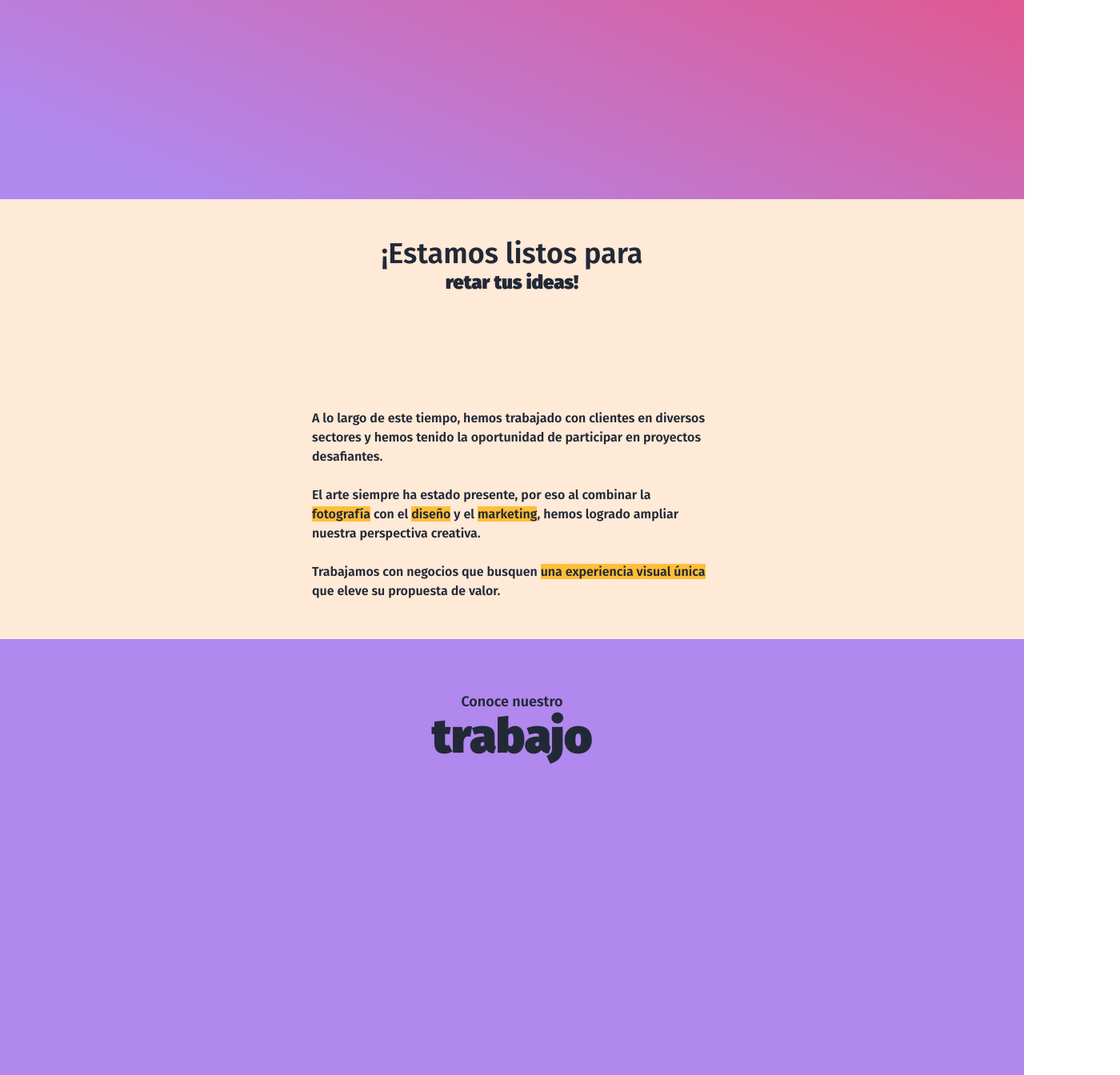
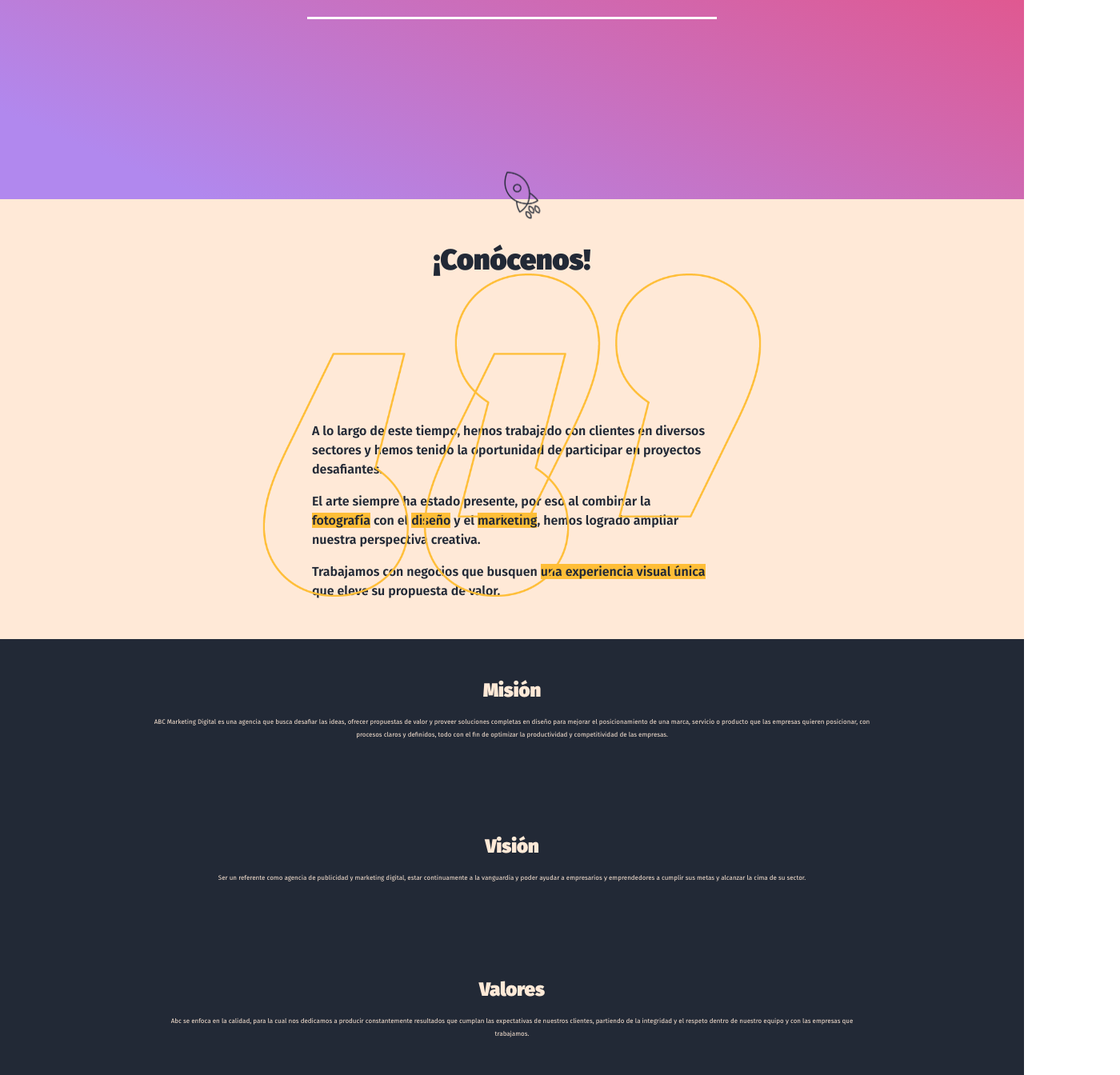
Before and after one commit to jvrmrls/web-abc, a React (Vite) app: page / in a window 1280 px wide. Shown: the part 301-1645 px from the top of the page at 80% size, 1400 px wide, since content can reach past the window. Built offline with nearby package versions, Linux system fonts and the light colour scheme.

Commit message:
feat: Components

```diff
--- a/src/components/domain/home/CompanyComponent.jsx
+++ b/src/components/domain/home/CompanyComponent.jsx
@@ -1,11 +1,25 @@
 import Box from '@mui/material/Box';
+import spaceImage from '#/assets/╓CONO.png';
 
 function CompanyComponent() {
   return (
     <Box
       sx={style.container}
-      className='flex flex-col justify-between  items-center gap-16 py-16 h-[250px] lg:h-[550px]'
-    ></Box>
+      className='flex flex-col justify-center  items-center gap-4 py-16 h-[250px] lg:h-[550px] relative'
+    >
+      <p className='text-center text-2xl lg:text-4xl font-semibold leading-6'>
+        &#161;Estamos listos para{' '}
+        <span className='block text-4xl font-black'>retar tus ideas&#33;</span>
+      </p>
+      <Box
+        sx={style?.divider}
+      />
+      <img
+        src={spaceImage}
+        alt='space'
+        className='absolute bottom-[-50px] w-[180px] rotate-180 z-10'
+        />
+    </Box>
   );
 }
 
@@ -14,6 +28,12 @@ const style = {
     width: '100%',
     background:
       'linear-gradient(to bottom left, #f3456b 0 2%, #b188ee 90% 100%)'
+  },
+  divider: {
+    width: '40%',
+    minWidth: "200px",
+    height: '3px',
+    backgroundColor: 'white'
   }
 };
 
--- /dev/null
+++ b/src/components/domain/home/MissionVissionComponent.jsx
@@ -0,0 +1,55 @@
+import Box from '@mui/material/Box';
+
+function MissionVissionComponent() {
+  return (
+    <Box
+      sx={style.container}
+      className='flex flex-col justify-between  items-center py-12 gap-6  min-h-[220px] w-full lg:min-h-[550px]'
+    >
+      <Box className={"w-full flex flex-col items-center justify-center gap-4"}>
+        <p
+          className='text-lg text-center leading-3 w-[140px] lg:w-[400px] lg:text-2xl font-black'>
+          Misi&oacute;n
+        </p>
+        <p className='text-[8px] font-normal text-center leading-4 max-w-[70vw]'>
+          ABC Marketing Digital es una agencia que busca desafiar las ideas, ofrecer
+          propuestas de valor y proveer soluciones completas en dise&ntilde;o para
+          mejorar el posicionamiento de una marca, servicio o producto que las
+          empresas quieren posicionar, con procesos claros y definidos, todo con
+          el fin de optimizar la productividad y competitividad de las empresas.
+        </p>
+      </Box>
+      <Box className={"w-full flex flex-col items-center justify-center gap-4"}>
+        <p
+          className='text-lg text-center leading-3 w-[140px] lg:w-[400px] lg:text-2xl font-black'>
+          Visi&oacute;n
+        </p>
+        <p className='text-[8px] font-normal text-center leading-4 max-w-[70vw]'>
+          Ser un referente como agencia de publicidad y marketing digital, estar continuamente a la vanguardia
+          y poder ayudar a empresarios y emprendedores a cumplir sus metas y alcanzar la cima de su sector.
+        </p>
+      </Box>
+      <Box className={"w-full flex flex-col items-center justify-center gap-4"}>
+        <p
+          className='text-lg text-center leading-3 w-[140px] lg:w-[400px] lg:text-2xl font-black'>
+          Valores
+        </p>
+        <p className='text-[8px] font-normal text-center leading-4 max-w-[70vw]'>
+          Abc se enfoca en la calidad, para la cual nos dedicamos a producir
+          constantemente resultados que cumplan las expectativas de nuestros
+          clientes, partiendo de la integridad y el respeto dentro de nuestro
+          equipo y con las empresas que trabajamos.
+        </p>
+      </Box>
+    </Box>
+  );
+}
+
+const style = {
+  container: {
+    backgroundColor: '#222936',
+    color: '#ffe9d7'
+  }
+};
+
+export default MissionVissionComponent;
--- a/src/components/domain/home/SloganComponent.jsx
+++ b/src/components/domain/home/SloganComponent.jsx
@@ -1,25 +1,29 @@
 import Box from '@mui/material/Box';
 import AttachedWord from '#/components/shared/AttachedWord';
+import comillasImage from '#/assets/comillas.png';
 
 function SloganComponent() {
   return (
     <Box
       sx={style.container}
-      className='flex flex-col justify-between  items-center gap-16 py-12 h-max w-full lg:h-[550px]'
+      className="flex flex-col justify-between  items-center gap-10 py-12 h-max w-full lg:h-[550px] relative "
     >
-      <p className='text-center text-lg lg:text-4xl font-semibold leading-3'>
-        &#161;Estamos listos para{' '}
-        <span className='block text-2xl font-black'>retar tus ideas&#33;</span>
+      <img src={comillasImage} alt="comillas"
+           className="absolute top-[-50px] left-[-120px] z-10" />
+      <img src={comillasImage} alt="comillas"
+           className="absolute bottom-[-90px] right-[-120px] z-10 rotate-180" />
+      <p className="text-center text-3xl lg:text-4xl font-black leading-3 mt-2">
+        &#161;Con&oacute;cenos!
       </p>
 
-      <Box className=' flex flex-col gap-6 w-64 lg:w-[500px]'>
-        <p className='text-xs font-semibold lg:text-base leading-3'>
+      <Box className=" flex flex-col gap-4 w-64 lg:w-[500px]">
+        <p className="text-sm font-semibold lg:text-base leading-4">
           A lo largo de este tiempo, hemos trabajado con clientes en diversos
           sectores y hemos tenido la oportunidad de participar en proyectos
           desafiantes.
         </p>
 
-        <p className='text-xs font-semibold lg:text-base leading-3'>
+        <p className="text-sm font-semibold lg:text-base leading-4">
           El arte siempre ha estado presente, por eso al combinar la{' '}
           <AttachedWord>fotograf&iacute;a</AttachedWord> con el{' '}
           <AttachedWord>dise&ntilde;o</AttachedWord> y el{' '}
@@ -27,7 +31,7 @@ function SloganComponent() {
           perspectiva creativa.
         </p>
 
-        <p className='text-xs font-semibold lg:text-base leading-3'>
+        <p className="text-sm font-semibold lg:text-base leading-4">
           Trabajamos con negocios que busquen{' '}
           <AttachedWord> una experiencia visual &uacute;nica</AttachedWord> que
           eleve su propuesta de valor.
--- a/src/pages/HomePage.jsx
+++ b/src/pages/HomePage.jsx
@@ -10,6 +10,8 @@ import ServicesComponent from '#/components/domain/home/ServicesComponent.jsx';
 import TeamComponent from '#/components/domain/home/TeamComponent.jsx';
 import ClientsComponent from '#/components/domain/home/ClientsComponent.jsx';
 import FooterComponent from '#/components/domain/home/FooterComponent.jsx';
+import MissionVissionComponent
+  from '#/components/domain/home/MissionVissionComponent.jsx';
 
 const HomePage = () => {
   // const ui = useUIState();
@@ -22,6 +24,7 @@ const HomePage = () => {
     <Container sx={style.container}>
       <CompanyComponent />
       <SloganComponent />
+      <MissionVissionComponent />
       <OurOwnsVerticalComponent />
       <OurOwnsGridComponent />
       <MeetComponent />
```
Also changed, not shown: .fleet/settings.json (added), src/assets/COMILLAS.png (added), src/assets/╓CONO.png (added).
